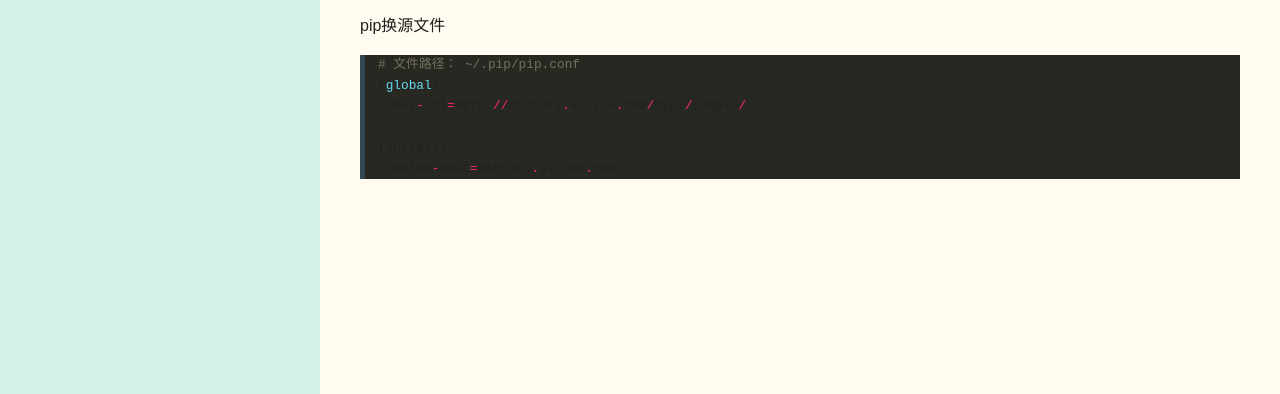
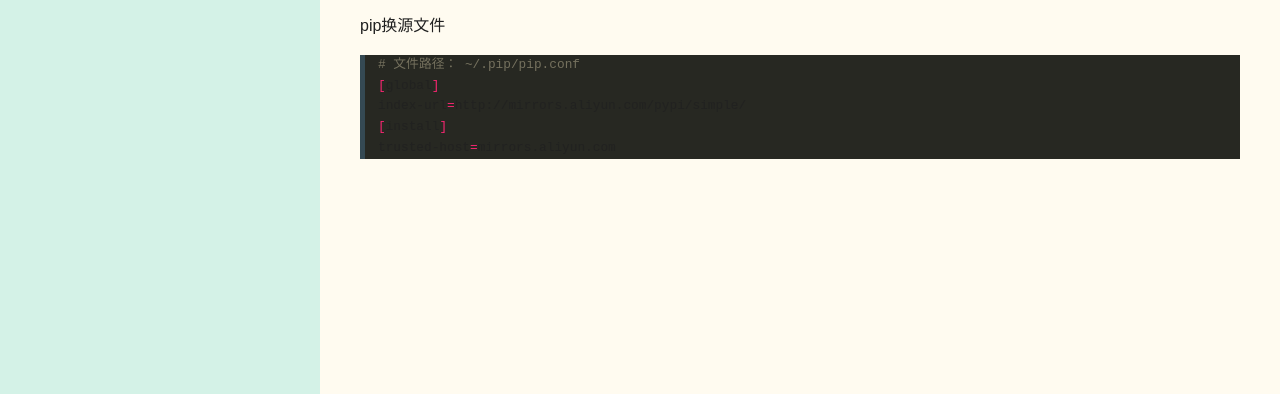
Before and after one commit to wantlogin/wantlogin.github.io, a plain HTML site: page post/常用工具/index.html in a window 1280 px wide. Shown: the part 406-800 px from the top of the page. Drawn offline with Linux system fonts and the light colour scheme.

Commit message:
在更新数据

```diff
--- a/post/常用工具/index.html
+++ b/post/常用工具/index.html
@@ -84,12 +84,11 @@ IDEA开发工具：https://www.jetbrains.com/zh-cn/
 <p>阿里云：<code>https://www.aliyun.com/</code></p>
 <hr>
 <p>pip换源文件</p>
-<div class="highlight"><pre style="color:#f8f8f2;background-color:#272822;-moz-tab-size:4;-o-tab-size:4;tab-size:4"><code class="language-python" data-lang="python"><span style="color:#75715e"># 文件路径： ~/.pip/pip.conf</span>
-[<span style="color:#66d9ef">global</span>]
-index<span style="color:#f92672">-</span>url<span style="color:#f92672">=</span>http:<span style="color:#f92672">//</span>mirrors<span style="color:#f92672">.</span>aliyun<span style="color:#f92672">.</span>com<span style="color:#f92672">/</span>pypi<span style="color:#f92672">/</span>simple<span style="color:#f92672">/</span>
-
-[install]
-trusted<span style="color:#f92672">-</span>host<span style="color:#f92672">=</span>mirrors<span style="color:#f92672">.</span>aliyun<span style="color:#f92672">.</span>com
+<div class="highlight"><pre style="color:#f8f8f2;background-color:#272822;-moz-tab-size:4;-o-tab-size:4;tab-size:4"><code class="language-shell" data-lang="shell"><span style="color:#75715e"># 文件路径： ~/.pip/pip.conf</span>
+<span style="color:#f92672">[</span>global<span style="color:#f92672">]</span>
+index-url<span style="color:#f92672">=</span>http://mirrors.aliyun.com/pypi/simple/
+<span style="color:#f92672">[</span>install<span style="color:#f92672">]</span>
+trusted-host<span style="color:#f92672">=</span>mirrors.aliyun.com
 </code></pre></div>
     </div>
     <div class="post-footer">
```
